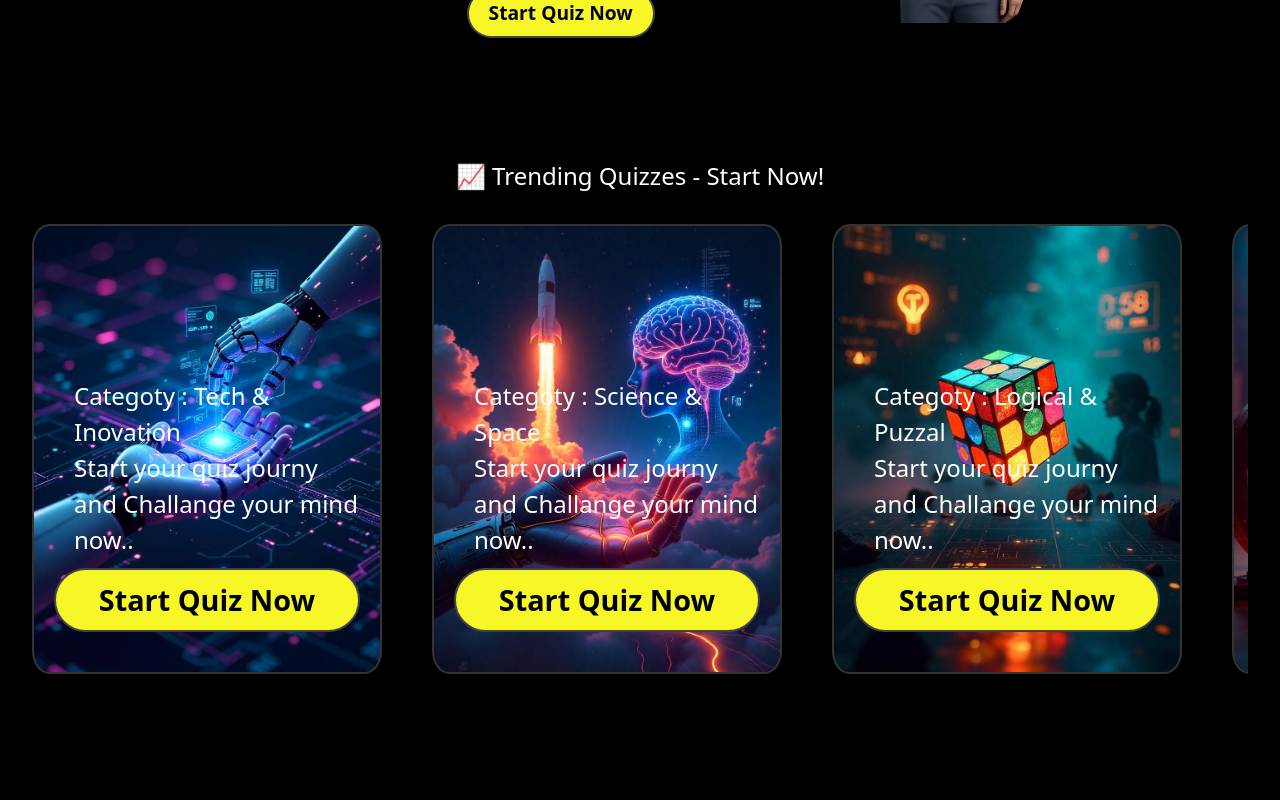
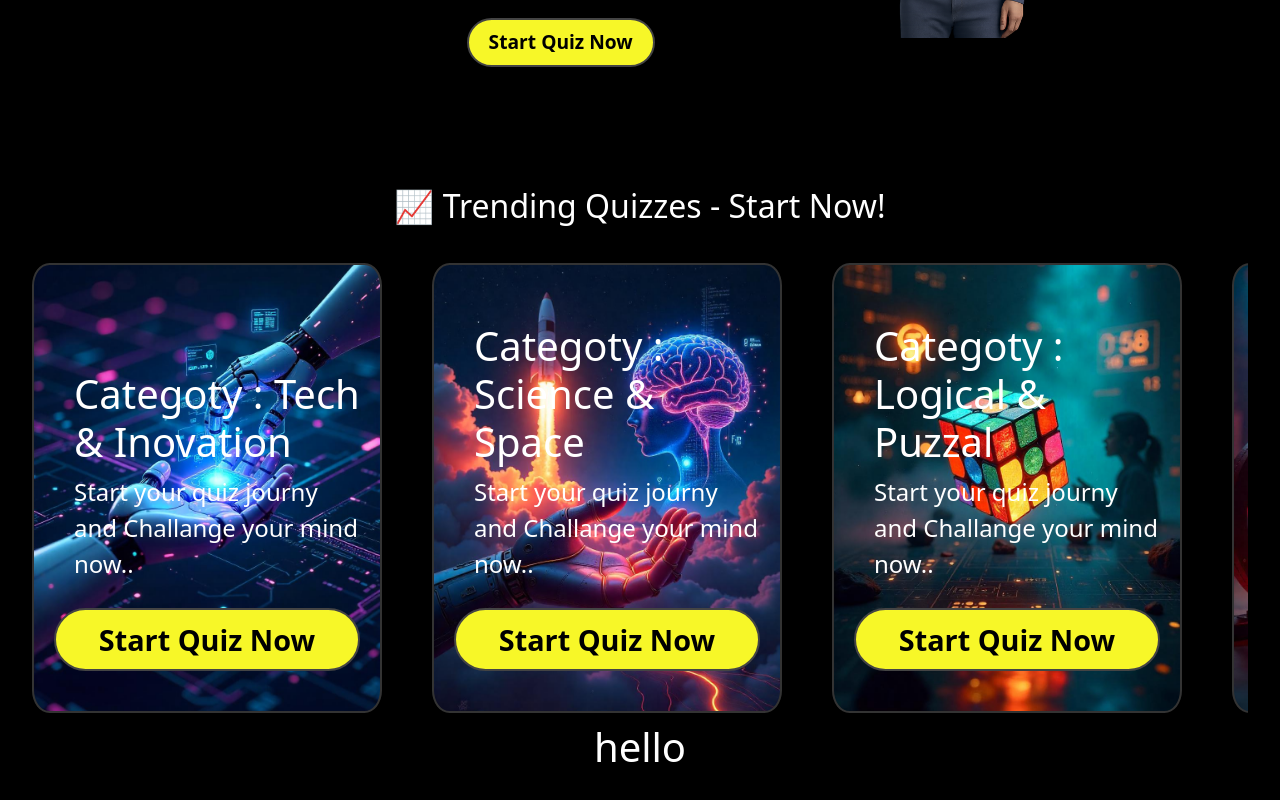
Before and after one commit to Danish8152/QuickQuiz-Frontend, a React (Vite) app: page / in a window 1280 px wide. Shown: the part 500-1300 px from the top of the page. Before the commit the page ends 1216 px from the top, so only its background shows below. Built offline with nearby package versions, Linux system fonts and the light colour scheme.

Commit message:
repleced tailwind with bootstrap

```diff
--- a/package.json
+++ b/package.json
@@ -11,6 +11,7 @@
   },
   "dependencies": {
     "@tailwindcss/vite": "^4.1.13",
+    "bootstrap": "^5.3.8",
     "react": "^19.1.1",
     "react-dom": "^19.1.1"
   },
--- a/src/App.jsx
+++ b/src/App.jsx
@@ -2,12 +2,15 @@ import './App.css'
 import Navbar from './Components/Navbar'
 import Hero from './Components/Hero'
 import Categories from './Components/Categories'
+import Challenge from './Components/Challenges'
+
 function App() {
   return (
     <>
       <Navbar/>
       <Hero/>
       <Categories/>
+      <Challenge/>
     </>
   )
 }
--- /dev/null
+++ b/src/Components/Challenges.jsx
@@ -0,0 +1,11 @@
+import "../assets/Challenges.css"
+
+function Challenge() {
+  return(
+    <>
+        <h1>hello</h1>
+    </>
+  )
+}
+
+export default Challenge;
--- a/src/main.jsx
+++ b/src/main.jsx
@@ -1,5 +1,7 @@
 import { StrictMode } from 'react'
 import { createRoot } from 'react-dom/client'
+import 'bootstrap/dist/css/bootstrap.min.css'
+import 'bootstrap/dist/js/bootstrap.bundle.min.js'
 import App from './App.jsx'
 import './index.css'
 
```
Also changed, not shown: src/assets/Challenges.css (added), 1 other file (tests, documents, lock files or other folders).
